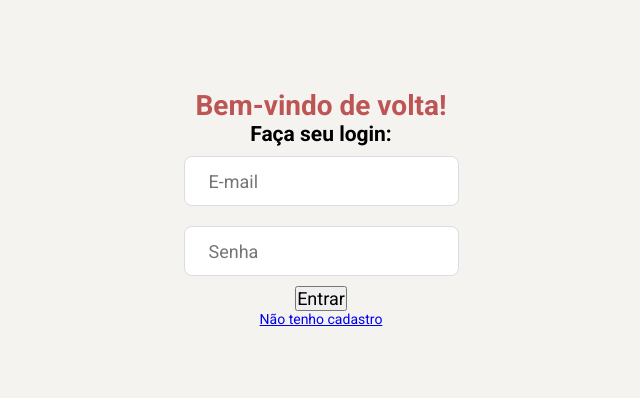
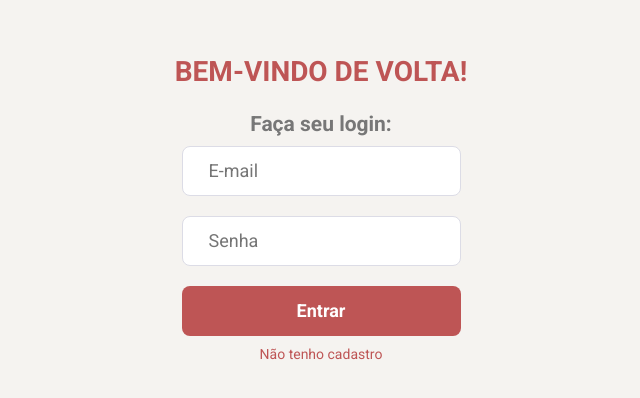
Before and after one commit to marianaolvr/dulocal-frontend-challenge, a React (Create React App) app: page / in a window 1280 px wide. Shown: the part 192-590 px from the top of the page, without its empty margins (319-959 px from the left). Built offline with nearby package versions, Linux system fonts and the light colour scheme.

Commit message:
adds button global style and organizes all created css

```diff
--- a/src/global.css
+++ b/src/global.css
@@ -2,18 +2,20 @@
 @import url("https://fonts.googleapis.com/css2?family=Roboto:wght@400;500;700&display=swap");
 
 * {
+  box-sizing: border-box;
   margin: 0;
+  outline: 0;
   padding: 0;
-  outline: 0;
-  box-sizing: border-box;
 }
 
 body {
+  background-color: #f5f3f0;
   font: 400 14px Roboto, sans-serif;
-    background-color: #f5f3f0;
 }
 
-input, button, textarea {
+input,
+button,
+textarea {
   font: 400 18px Roboto, sans-serif;
 }
 
@@ -21,13 +23,35 @@
   cursor: pointer;
 }
 
+a {
+    font: 400 14px Roboto, sans-serif;
+    color: rgb(190, 85, 85);
+    text-decoration: none;
+}
+
+a:hover {
+    color: rgb(119, 119, 119);
+    font-weight: 700;
+}
+
 
 form input {
-    width: 100%;
-    height: 50px;
-    color: #333;
   border: 1px solid #dcdce6;
   border-radius: 8px;
-    padding: 0 24px;
+  color: #333;
+  height: 50px;
   margin: 10px 10px;
+  padding: 0 26px;
+  width: 100%;
 }
+
+.button {
+  background-color: rgb(190, 85, 85);
+  border: 0;
+  border-radius: 8px;
+  color: #fff;
+  font-weight: 700;
+  height: 50px;
+  margin: 10px 10px;
+  width: 100%;
+}
--- a/src/pages/Login/index.js
+++ b/src/pages/Login/index.js
@@ -5,13 +5,13 @@
 export default function Login() {
     return (
         <div class="login-container">
-            <h1>Bem-vindo de volta!</h1>
+            <h1>BEM-VINDO DE VOLTA!</h1>
             <section className="login-form">
                 <form action="">
                     <h2>Faça seu login:</h2>
                     <input type="email" name="" id="" placeholder="E-mail" />
                     <input type="password" name="" id="" placeholder="Senha" />
-                    <button type="submit">Entrar</button>
+                    <button type="submit" class="button">Entrar</button>
 
                     <a href="/register">Não tenho cadastro</a>
                 </form>
--- a/src/pages/Login/styles.css
+++ b/src/pages/Login/styles.css
@@ -1,22 +1,27 @@
 h1 {
     color:  rgb(190, 85, 85);
+    margin-bottom: 24px;
+}
+
+h2 {
+    color: rgb(119, 119, 119);
 }
 
 .login-container {
-    width: 100%;
-    max-width: 1120px;
     height: 100vh;
     margin: 0 auto;
+    max-width: 1120px;
+    width: 100%;
 
     display: flex;
     align-items: center;
+    flex-direction: column;
     justify-content: center;
-    flex-direction: column;
 }
 
 form {
     display: flex;
+    align-items: center;
     flex-direction: column;
-    align-items: center;
     justify-content: center;
 }
```
Lines whose indentation alone changed are shown as unchanged.
